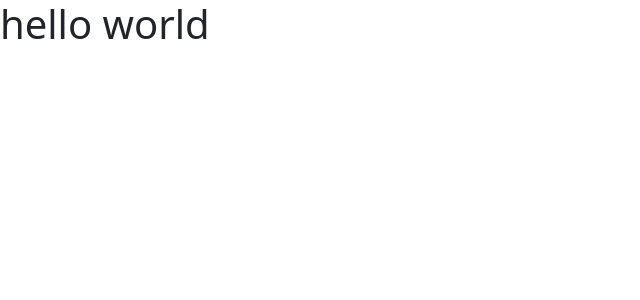
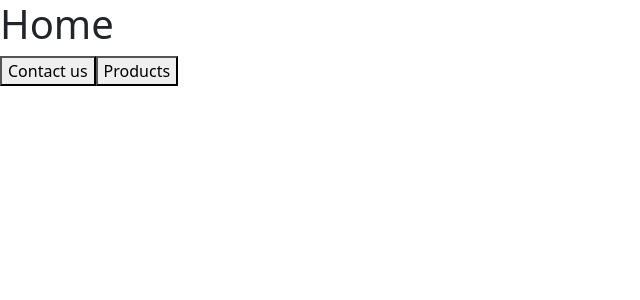
Before and after one commit to BelliaNino/react-router, a React (Vite) app: page / in a window 1280 px wide. Shown: the top 300 px of the page, without its empty margins (0-640 px from the left). Built offline with nearby package versions, Linux system fonts and the light colour scheme.

Commit message:
set pages

```diff
--- a/package.json
+++ b/package.json
@@ -14,7 +14,8 @@
     "bootstrap-icons": "^1.13.1",
     "react": "^19.2.6",
     "react-dom": "^19.2.6",
-    "react-router": "^7.15.0"
+    "react-router": "^7.15.0",
+    "react-router-dom": "^7.15.0"
   },
   "devDependencies": {
     "@eslint/js": "^10.0.1",
--- a/src/App.jsx
+++ b/src/App.jsx
@@ -1,15 +1,35 @@
+import { useState } from 'react';
 
 import 'bootstrap/dist/css/bootstrap.min.css';
 import 'bootstrap/dist/js/bootstrap.bundle.min.js';
 import 'bootstrap-icons/font/bootstrap-icons.css';
 
+import {
+  BrowserRouter, Routes, Route
+} from "react-router-dom"
+
+import Index from './pages/Index';
+import Contact from './pages/Contact';
+import Products from './pages/Products';
+
+
 
 function App() {
 
 
+
   return (
     <>
-    <h1>hello world</h1>
+    <BrowserRouter>
+    <Routes>
+      {/* http://localhost:5176/ */}
+      <Route path="/" element={<Index/>}/>
+      {/* http://localhost:5176/Contact */}
+      <Route path="/Contact" element={<Contact/>}/>
+      {/* http://localhost:5176/Products */}
+      <Route path="/Products" element={<Products/>}/>
+    </Routes>
+    </BrowserRouter>
     </>
   )
 }
--- /dev/null
+++ b/src/pages/Contact.jsx
@@ -0,0 +1,14 @@
+import React from 'react'
+import {Link} from 'react-router-dom'
+
+function Contact() {
+  return (
+    <div>
+        <h1>Contanct</h1>
+        <Link to="/"><button>Home</button></Link>
+        <Link to="/Products"><button>Products</button></Link>
+    </div>
+  )
+}
+
+export default Contact
--- /dev/null
+++ b/src/pages/Index.jsx
@@ -0,0 +1,15 @@
+import React from 'react'
+
+import { Link } from 'react-router-dom'
+
+function Index() {
+    return (
+        <div>
+            <h1>Home</h1>
+            <Link to="/Contact"><button>Contact us</button></Link>
+            <Link to="/Products"><button>Products</button></Link>
+        </div>
+    )
+}
+
+export default Index
--- /dev/null
+++ b/src/pages/Products.jsx
@@ -0,0 +1,14 @@
+import React from 'react'
+import {Link} from 'react-router-dom'
+
+function Products() {
+  return (
+    <div>
+        <h1>Products</h1>
+        <Link to="/"><button>Home</button></Link>
+        <Link to="/Contact"><button>Contact us</button></Link>
+    </div>
+  )
+}
+
+export default Products
```
Also changed, not shown: 1 other file (tests, documents, lock files or other folders).
